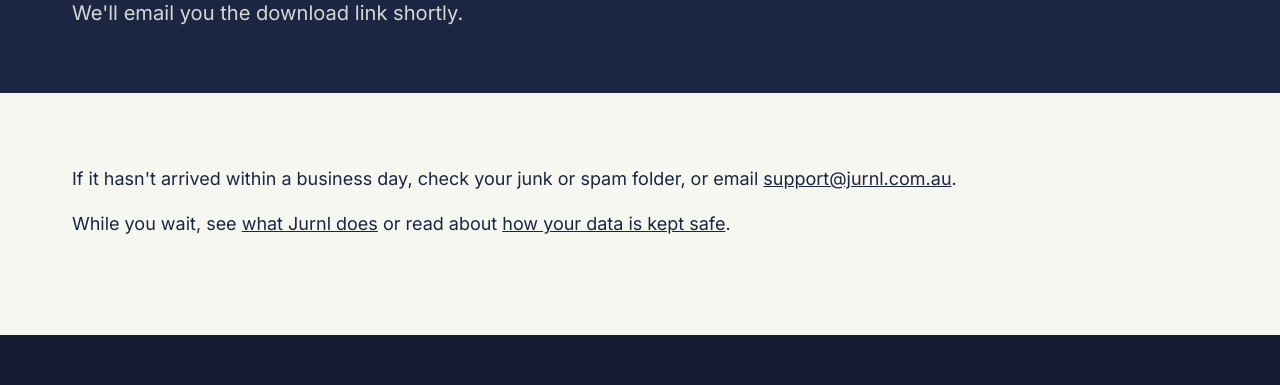
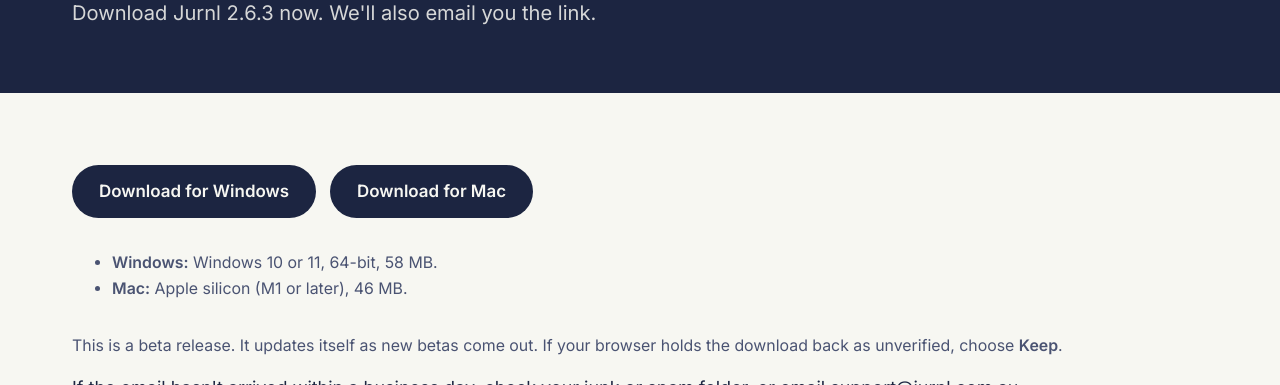
Before and after one commit to esalary/JurnlWebsite, an Astro site: page /download/thanks in a window 1280 px wide. Shown: the part 244-629 px from the top of the page. Built offline with nearby package versions, Linux system fonts and the light colour scheme; Astro itself is replaced by a stand-in of ours.

Commit message:
Download links for Jurnl 2.6.3 (beta) on the thanks page
Release facts in site.ts (version 2.6.3, 23 November 2026, installer
links pinned to the v2.6.3 tag since beta releases are pre-releases).

Co-Authored-By: Claude Opus 5.5 <noreply@anthropic.com>
Claude-Session: https://claude.ai/code/session_01Aqyd4a14meX6dHYweohe3T

```diff
--- a/src/data/site.ts
+++ b/src/data/site.ts
@@ -3,8 +3,8 @@
 
 export const product = {
   name: 'Jurnl',
-  version: '2.4.0',
-  released: '16 November 2026',
+  version: '2.6.3',
+  released: '23 November 2026',
   taxYear: '2026–27',
   platforms: 'Windows and Mac',
   company: 'ESalary Pty Ltd',
@@ -12,6 +12,20 @@ export const product = {
   email: 'support@jurnl.com.au', // aliases on the same shared mailbox: hello@, privacy@
   privacyEmail: 'privacy@jurnl.com.au',
   location: 'Canberra, ACT',
+};
+
+// Installers for the current release. Beta releases are GitHub pre-releases, so the links name the
+// tag (GitHub's latest/download links only follow stable releases). Each release: change version and tag.
+const releases = 'https://github.com/esalary/jurnl-releases/releases/download';
+export const download = {
+  version: '2.6.3',
+  channel: 'beta',
+  tag: 'v2.6.3',
+  windows: { label: 'Windows', file: 'JurnlApp-win-x64-beta-Setup.exe', size: '58 MB', needs: 'Windows 10 or 11, 64-bit' },
+  mac: { label: 'Mac', file: 'JurnlApp-osx-arm64-beta-Setup.pkg', size: '46 MB', needs: 'Apple silicon (M1 or later)' },
+  url(file: string) {
+    return `${releases}/${this.tag}/${file}`;
+  },
 };
 
 export type Page = { title: string; href: string };
--- a/src/pages/download/thanks.astro
+++ b/src/pages/download/thanks.astro
@@ -1,19 +1,38 @@
 ---
 import BaseLayout from '../../layouts/BaseLayout.astro';
-import { product } from '../../data/site';
+import { product, download } from '../../data/site';
+const installers = [download.windows, download.mac];
 ---
 
 <BaseLayout title="Thanks for trying Jurnl" description="Your Jurnl free trial." noindex>
   <section class="page-hero">
     <div class="container stack" style="--gap: 18px">
       <h1 class="h1" style="font-size: clamp(2.125rem, 4.2vw, 3.25rem)">Thanks for trying Jurnl</h1>
-      <p class="lead muted">We'll email you the download link shortly.</p>
+      <p class="lead muted">Download Jurnl {download.version} now. We'll also email you the link.</p>
     </div>
   </section>
   <div class="container page-body">
     <div class="page-body__content stack" style="--gap: 16px">
+      <div class="btn-row">
+        {installers.map((i) => (
+          <a class="btn btn--primary" href={download.url(i.file)} download>
+            Download for {i.label}
+          </a>
+        ))}
+      </div>
+      <ul class="muted" style="font-size: 0.9375rem">
+        {installers.map((i) => (
+          <li><strong>{i.label}:</strong> {i.needs}, {i.size}.</li>
+        ))}
+      </ul>
+      {download.channel === 'beta' && (
+        <p class="muted" style="font-size: 0.9375rem">
+          This is a beta release. It updates itself as new betas come out. If your browser holds the
+          download back as unverified, choose <strong>Keep</strong>.
+        </p>
+      )}
       <p>
-        If it hasn't arrived within a business day, check your junk or spam folder, or email
+        If the email hasn't arrived within a business day, check your junk or spam folder, or email
         <a href={`mailto:${product.email}`}>{product.email}</a>.
       </p>
       <p>While you wait, see <a href="/features/">what Jurnl does</a> or read about <a href="/security/">how your data is kept safe</a>.</p>
```
